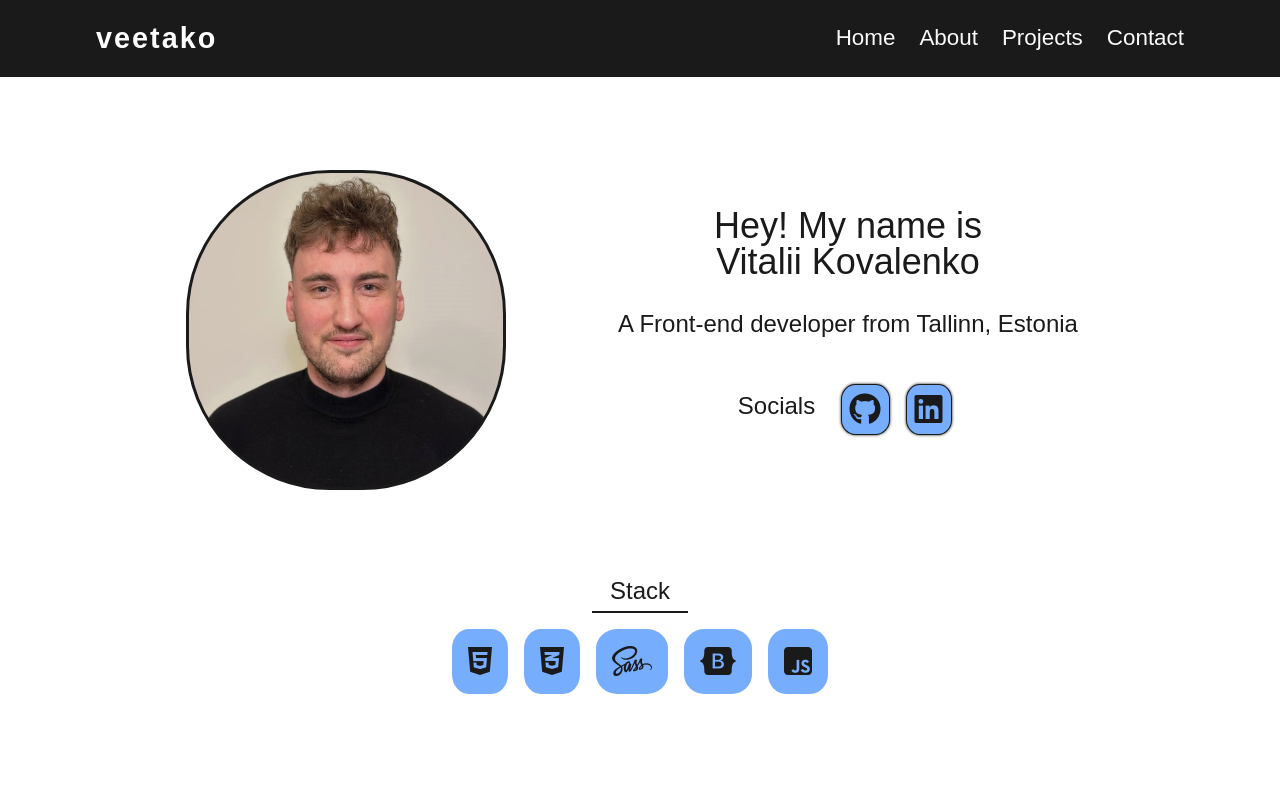
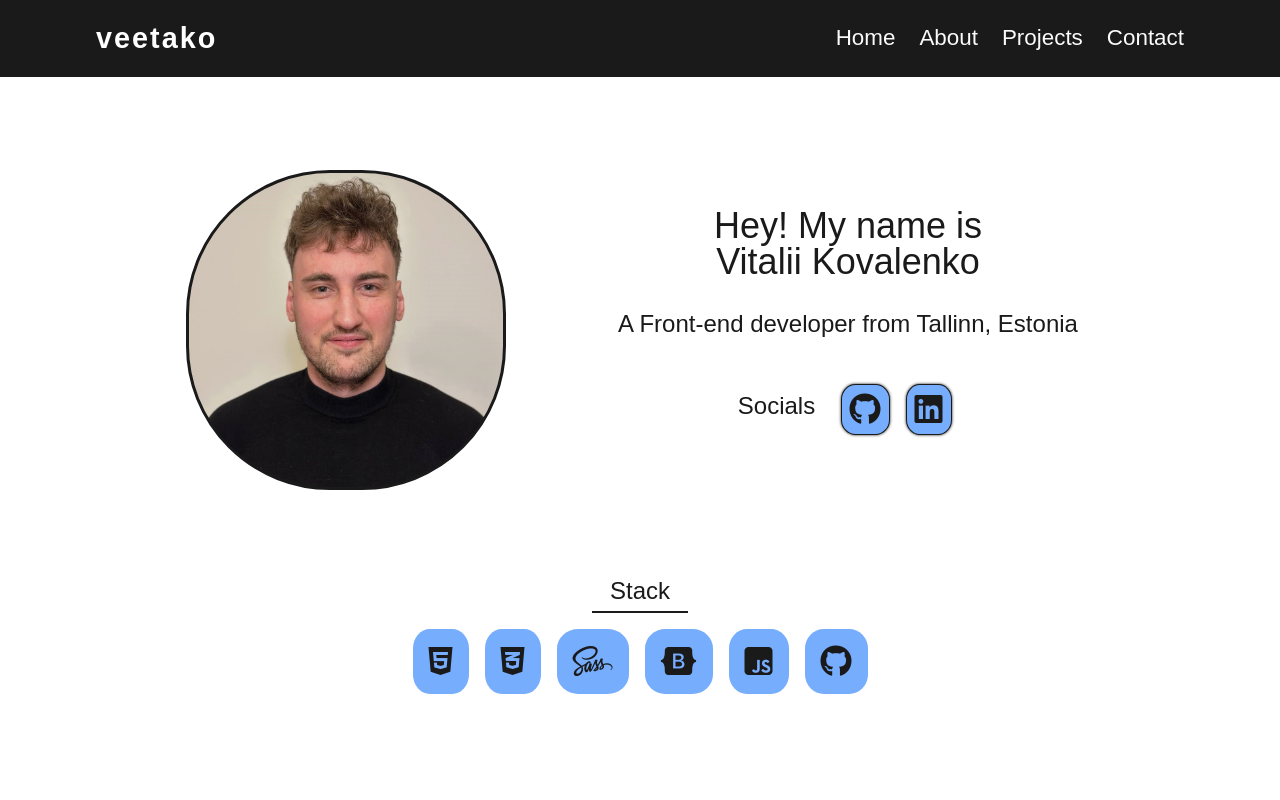
Before and after one commit to veetako/portfolio, a plain HTML site: page index.html in a window 1280 px wide. Shown: the top 800 px of the page. Drawn offline with Linux system fonts and the light colour scheme; a web font is replaced by a local one.

Commit message:
skills change

```diff
--- a/index.html
+++ b/index.html
@@ -77,6 +77,7 @@
                                 <li><i class="fa-brands fa-sass"></i></li>
                                 <li><i class="fa-brands fa-bootstrap"></i></li>
                                 <li><i class="fa-brands fa-square-js"></i></li>
+                                <li><i class="fa-brands fa-github"></i></li>
                             </ul>
                         </div>
                     </div>
```
